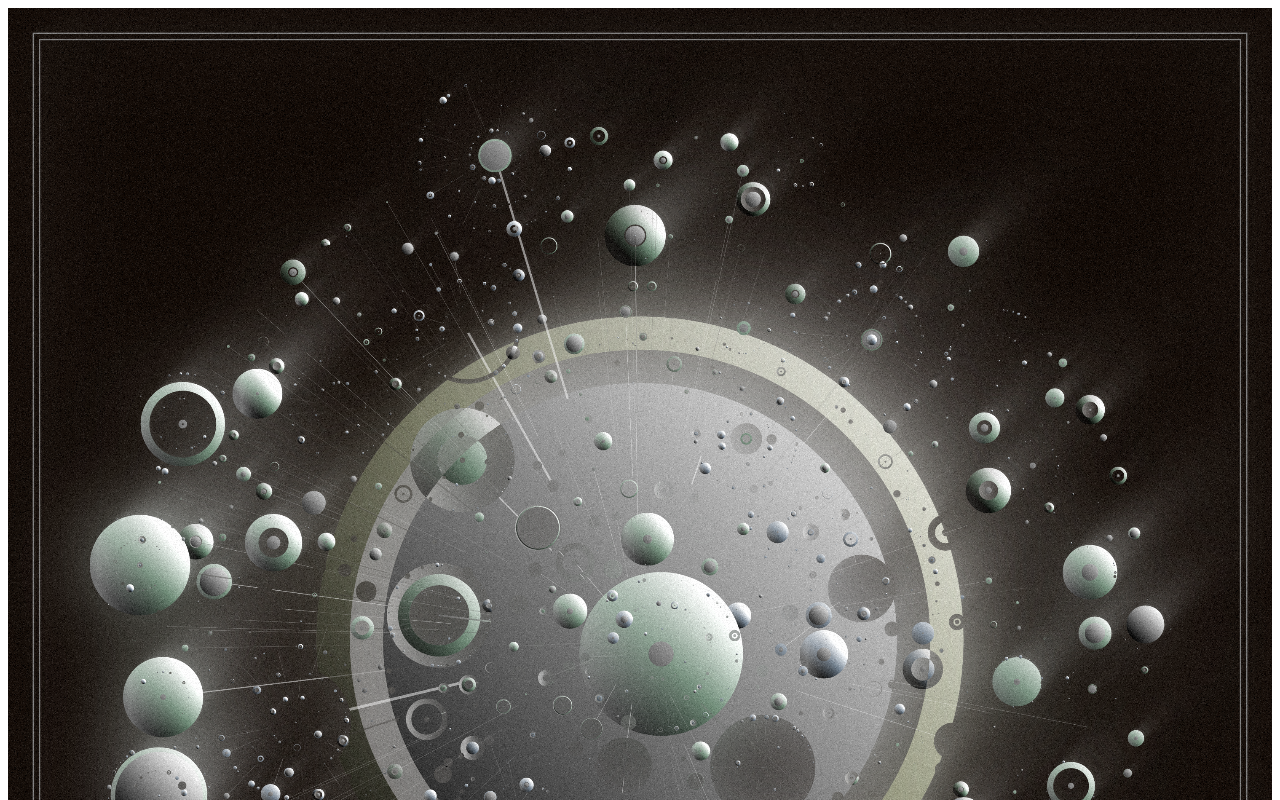
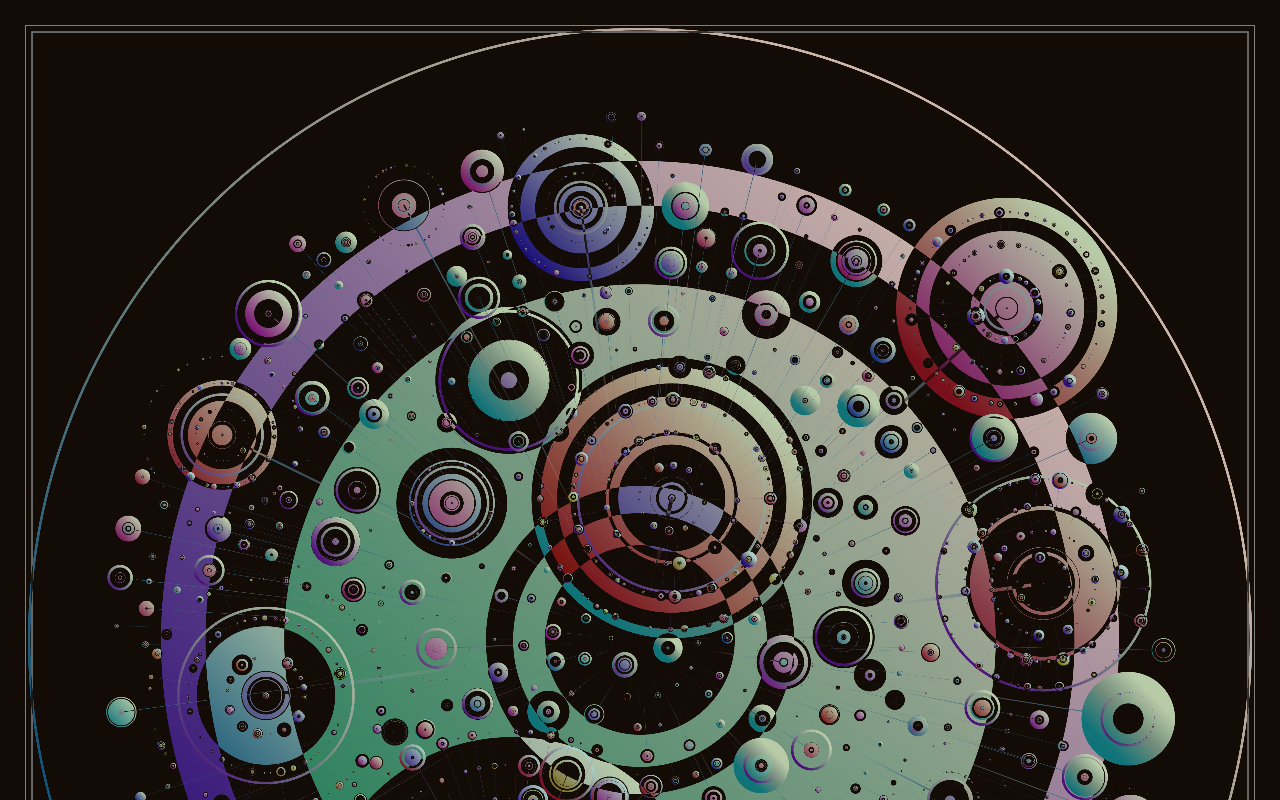
Before and after one commit to yuuretsu/space-circles, a website with bundled scripts: page public/index.html in a window 1280 px wide. Shown: the top 800 px of the page. Built offline with nearby package versions, Linux system fonts and the light colour scheme.

Commit message:
почти готово

```diff
--- a/public/index.html
+++ b/public/index.html
@@ -9,6 +9,7 @@
     //---- do not edit the following code (you can indent as you wish)
     let alphabet = "123456789abcdefghijkmnopqrstuvwxyzABCDEFGHJKLMNPQRSTUVWXYZ"
     var fxhash = "oo" + Array(49).fill(0).map(_=>alphabet[(Math.random()*alphabet.length)|0]).join('')
+    // const fxhash = 'ooqiKq5EszfxAzUihCaoa9xfD6RTCvYFBBz9WWrL1bjhFR8yHMz';
     let b58dec = str=>[...str].reduce((p,c)=>p*alphabet.length+alphabet.indexOf(c)|0, 0)
     let fxhashTrunc = fxhash.slice(2)
     let regex = new RegExp(".{" + ((fxhashTrunc.length/4)|0) + "}", 'g')
@@ -33,6 +34,9 @@
     //---- /do not edit the following code
   </script>
   <style>
+    body {
+      margin: 0;
+    }
     canvas {
       max-width: 100%;
       /* background-color: rgb(230 230 230); */
--- a/src/index.js
+++ b/src/index.js
@@ -7,7 +7,8 @@ const PI_2 = Math.PI * 2;
 const WIDTH = 1;
 const HEIGHT = 1;
 
-const SCALE = 3000;
+const SCALE = 5000;
+// const SCALE = 14000;
 
 const { canvas, ctx } = new Layer(WIDTH * SCALE, HEIGHT * SCALE);
 document.body.appendChild(canvas);
@@ -22,6 +23,12 @@ const MULT = randInt(fxrand, 10, 300);
 
 const a = fxrand() * PI_2;
 
+const as = fxrand() * 100;
+const al = fxrand() ** 1 * 100;
+
+const bs = fxrand() * 100;
+const bl = 100 - al;
+
 /**
  *
  * @param {CanvasRenderingContext2D} ctx
@@ -33,62 +40,104 @@ const a = fxrand() * PI_2;
  */
 function circle(ctx, x, y, r, d) {
   ctx.lineCap = 'round';
-  ctx.globalCompositeOperation =  randChoice(fxrand, ['source-over' ,'destination-out', 'xor']);
+  ctx.globalCompositeOperation =  randChoice(fxrand, ['source-over', 'destination-out', 'xor']);
   // ctx.globalCompositeOperation =  ['source-over' ,'destination-out'][(d) % 2];
   const S = Math.PI * r ** 2;
-  if (r < 0.00005) return;
+  if (r < 0.000000001) return;
   ctx.beginPath();
-  ctx.arc(x, y, r * fxrand() ** 2, 0, PI_2);
+  ctx.arc(x, y, r * fxrand() ** 2 + r * 0.1, 0, PI_2);
   ctx.closePath();
 
   // ctx.filter = d % 2 === 0 ? 'invert(1)' : 'none';
 
   // const color = `hsl(${d * MULT + H}, 100%, 50%)`;
   const grad = ctx.createLinearGradient(...lineEnd(x, y, a, r), ...lineEnd(x, y, a, -r));
-  grad.addColorStop(0, `hsl(${d * MULT + H}, 100%, 100%)`);
-  grad.addColorStop(1, `hsl(${d * MULT + H + 90}, 100%, 0%)`);
+  grad.addColorStop(0, `hsl(${d * MULT + H}, ${as}%, ${al}%)`);
+  grad.addColorStop(1, `hsl(${d * MULT + H + 90}, ${bs}%, ${bl}%)`);
   ctx.fillStyle = grad;
   ctx.fill();
   // ctx.lineWidth = 0.001;
   ctx.lineWidth = r * fxrand() ** 2 * 2;
   const grad2 = ctx.createLinearGradient(...lineEnd(x, y, a, r), ...lineEnd(x, y, a, -r));
-  grad2.addColorStop(0, `hsl(${d * MULT + H}, 100%, 100%)`);
+  grad2.addColorStop(0, `hsla(${d * MULT + H}, ${as}%, ${al}%)`);
   grad2.addColorStop(0.5, `hsl(${d * MULT + H + 45}, 10%, 50%)`);
-  grad2.addColorStop(1, `hsl(${d * MULT + H + 90}, 100%, 0%)`);
+  grad2.addColorStop(1, `hsl(${d * MULT + H + 90}, ${bs}%, ${bl}%)`);
   ctx.strokeStyle = grad2;
   // ctx.strokeStyle = grad
   ctx.stroke();
 
-  const grad1 = ctx.createLinearGradient(...lineEnd(x, y, 0, r), ...lineEnd(x, y, 0, -r));
-  grad1.addColorStop(0, `hsla(${d * MULT + H}, 0%, 50%, 0)`);
-  grad1.addColorStop(1, `hsla(${d * MULT + H + 90}, 0%, 90%, 0.5)`);
+  for (let i = 0; i < fxrand() * 10; i++) {
+    ctx.beginPath();
+    ctx.arc(x, y, r * fxrand() ** 2 + r * 0.1, 0, PI_2);
+    ctx.closePath();
 
-  ctx.strokeStyle = grad1;
-  // ctx.strokeStyle = grad
-  ctx.stroke();
+    // ctx.filter = d % 2 === 0 ? 'invert(1)' : 'none';
+
+    // const color = `hsl(${d * MULT + H}, 100%, 50%)`;
+    const grad = ctx.createLinearGradient(...lineEnd(x, y, a, r), ...lineEnd(x, y, a, -r));
+    grad.addColorStop(0, `hsl(${d * MULT + H}, ${as}%, ${al}%)`);
+    grad.addColorStop(1, `hsl(${d * MULT + H + 90 + fxrand() * 180}, ${bs}%, ${bl}%)`);
+    ctx.globalCompositeOperation =  'xor';
+    ctx.fillStyle = grad;
+    ctx.fill();
+  }
+
+  // if (['destination-out', 'xor'].includes(ctx.globalCompositeOperation)) {
+  if (r > 0.01) {
+    ctx.globalCompositeOperation = 'source-over';
+    // ctx.strokeStyle = 'rgb(127 127 127)';
+
+    const grad2 = ctx.createLinearGradient(...lineEnd(x, y, a, r), ...lineEnd(x, y, a, -r));
+    grad2.addColorStop(0, `hsla(${d * MULT + H}, ${as}%, ${al}%)`);
+    grad2.addColorStop(0.5, `hsl(${d * MULT + H + 90}, 5%, 50%)`);
+    grad2.addColorStop(1, `hsl(${d * MULT + H + 180}, ${bs}%, ${bl}%)`);
+    ctx.strokeStyle = grad2;
+
+    ctx.beginPath();
+    ctx.arc(x, y, r * fxrand() ** 2 + ctx.lineWidth / 2, 0, PI_2);
+    ctx.closePath();
+    ctx.lineWidth = 0.002;
+    ctx.stroke();
+  }
+
+  // const grad1 = ctx.createLinearGradient(...lineEnd(x, y, 0, r), ...lineEnd(x, y, 0, -r));
+  // grad1.addColorStop(0, `hsla(${d * MULT + H * 2}, 100%, 50%, 0)`);
+  // grad1.addColorStop(1, `hsla(${d * MULT + H * 2 + 45}, 0%, 90%, 0.1)`);
+
+  // ctx.strokeStyle = grad1;
+  // // ctx.strokeStyle = grad
+  // ctx.stroke();
 
 
   const points = [];
 
+  const rings = Math.round(fxrand() * 20 + 30);
   for (let i = 0; i < S * 50000; i++) {
-    const newR = randFloat(fxrand, r * 0.05, r * 0.5) ** 1.9 * 5;
-    const tor = Math.round(Math.sqrt(fxrand()) * r * 50) / 50;
+    const newR = randFloat(fxrand, r * 0.05, r * 0.5) ** 2.1 * 5;
+    const tor = Math.round(Math.sqrt(fxrand()) * r * rings) / rings;
     const toa = fxrand() * PI_2;
     const newPos = lineEnd(x, y, toa, tor);
-    if (points.every(p => distance(...p.pos, ...newPos) > p.radius + newR + r * 0.01)) {
+    if (points.every(p => distance(...p.pos, ...newPos) > p.radius + newR + r * 0.02)) {
       points.push({ pos: newPos, radius: newR });
       ctx.beginPath();
-      ctx.moveTo(...lineEnd(x, y, toa, tor * 0.5));
+      const from = lineEnd(x, y, toa, tor * 0.5);
+      ctx.moveTo(...from);
       ctx.lineTo(...newPos);
       ctx.lineWidth = newR * 0.03;
+      const grad = ctx.createLinearGradient(...from, ...newPos);
+      grad.addColorStop(0, `hsla(${d * MULT + H}, ${as}%, ${al}%, 0)`);
+      grad.addColorStop(1, `hsl(${d * MULT + H + 180}, ${bs}%, ${bl}%)`);
+      ctx.strokeStyle = grad;
+      ctx.globalCompositeOperation = 'source-over';
       ctx.stroke();
       circle(ctx, ...newPos, newR, d + 1);
     }
   }
 }
 
-
+console.time('1');
 circle(figCtx, ...lineEnd(0.5, 0.5, fxrand() * PI_2, 0), 0.4, 0);
+console.timeEnd('1');
 
 figCtx.globalCompositeOperation = 'xor';
 figCtx.strokeStyle = 'gray';
@@ -121,30 +170,32 @@ grad.addColorStop(1, `hsl(${H + 180}, 100%, 20%)`);
 ctx.fillStyle = `hsl(${H}, ${50}%, ${5}%)`;
 ctx.fillRect(0, 0, WIDTH * SCALE, HEIGHT * SCALE);
 
-for (let i = 0; i < 10; i++) {
-  ctx.filter = `saturate(0) brightness(1) blur(${i ** 2}px) opacity(0.1)`;
-  const [x, y] = lineEnd(0, 0, a, i * 5);
-  ctx.drawImage(figuresCanvas, i * x, i * y);
-}
-ctx.filter = 'blur(100px) hue-rotate(0deg)';
+// for (let i = 0; i < 5; i++) {
+//   ctx.filter = `saturate(0) brightness(1) blur(${i ** 2}px) opacity(0.1)`;
+//   const [x, y] = lineEnd(0, 0, a, i * 5);
+//   ctx.drawImage(figuresCanvas, i * x, i * y);
+//   // const [x2, y2] = lineEnd(0, 0, a - Math.PI / 2, i * 5);
+//   // ctx.drawImage(figuresCanvas, i * x2, i * y2);
+// }
+// ctx.filter = 'blur(100px) hue-rotate(0deg)';
+// ctx.drawImage(figuresCanvas, 0, 0);
+// ctx.filter = 'contrast(120%)';
+// ctx.drawImage(figuresCanvas, 0, 0);
+// ctx.filter = `saturate(0%) brightness(0.6) contrast(500%) blur(${SCALE / 20}px) brightness(2)`;
+// ctx.globalCompositeOperation = 'screen';
 ctx.drawImage(figuresCanvas, 0, 0);
-ctx.filter = 'contrast(120%)';
-ctx.drawImage(figuresCanvas, 0, 0);
-// ctx.filter = 'saturate(0%) brightness(0.7) contrast(1000%) blur(200px)';
-// ctx.globalCompositeOperation = 'screen';
-// ctx.drawImage(figuresCanvas, 0, 0);
 
-const data = ctx.getImageData(0, 0, WIDTH * SCALE, HEIGHT * SCALE);
+// const data = ctx.getImageData(0, 0, WIDTH * SCALE, HEIGHT * SCALE);
 
-for (let y = 0; y < HEIGHT * SCALE; y++) {
-  for (let x = 0; x < WIDTH * SCALE; x++) {
-    if (fxrand() > 0.5) continue;
-    const pointer = (x + y * WIDTH * SCALE) * 4;
-    const d = fxrand() * 50 - 25;
-    for (let i = 0; i < 3; i++) {
-      data.data[pointer + i] += d;
-    }
-  }
-}
+// for (let y = 0; y < HEIGHT * SCALE; y++) {
+//   for (let x = 0; x < WIDTH * SCALE; x++) {
+//     // if (fxrand() > 0.5) continue;
+//     const pointer = (x + y * WIDTH * SCALE) * 4;
+//     const d = fxrand() * 30 - 15;
+//     for (let i = 0; i < 3; i++) {
+//       data.data[pointer + i] += d;
+//     }
+//   }
+// }
 
-ctx.putImageData(data, 0, 0);
+// ctx.putImageData(data, 0, 0);
```
